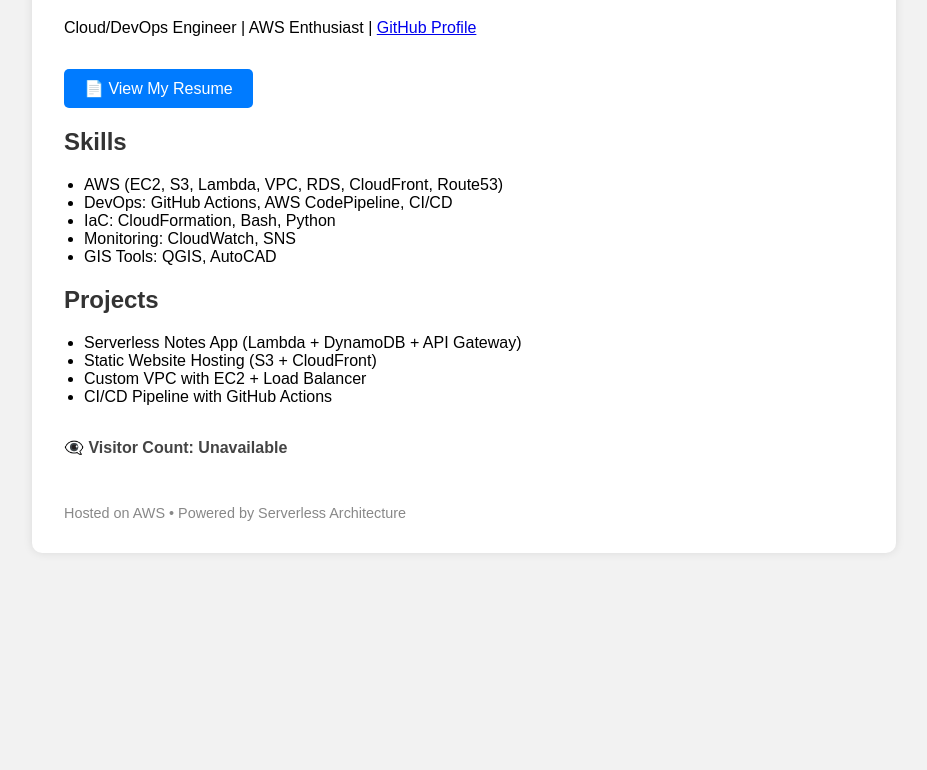
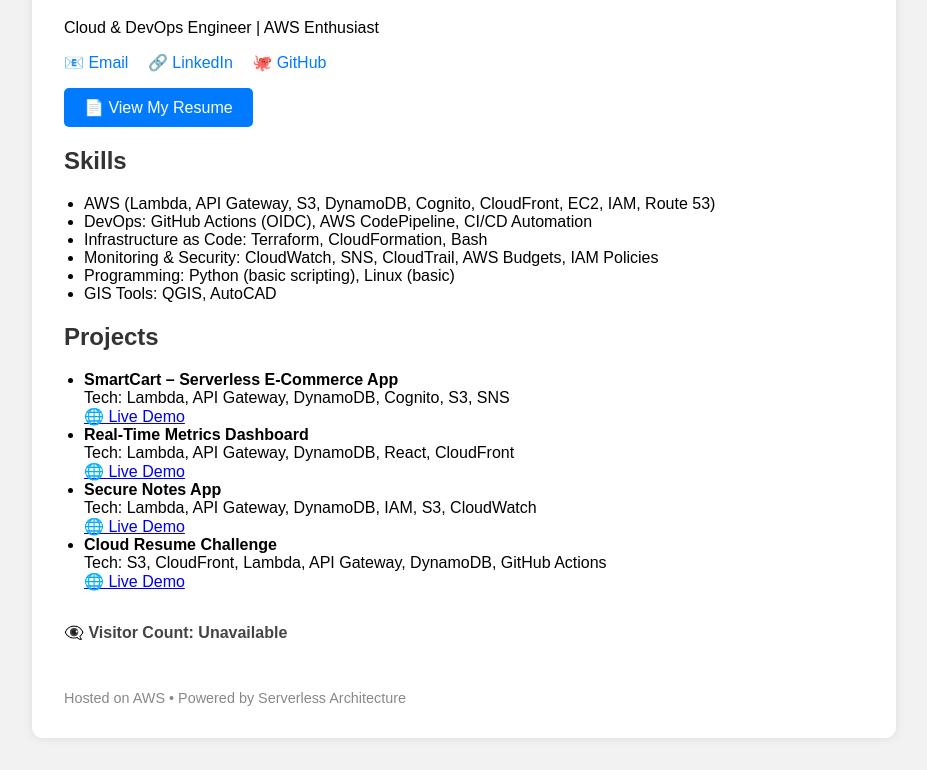
Before and after one commit to RavikumarKamani74/ravikumar-cloud-portfolio, a plain HTML site: page Frontend/index.html in a window 1280 px wide. Shown: the part 125-895 px from the top of the page, without its empty margins (176-1103 px from the left). Before the commit the page ends 800 px from the top, so only its background shows below. Drawn offline with Linux system fonts and the light colour scheme; no server answers.

Commit message:
change frontend

```diff
--- a/Frontend/index.html
+++ b/Frontend/index.html
@@ -4,6 +4,7 @@
   <meta charset="UTF-8" />
   <meta name="viewport" content="width=device-width, initial-scale=1.0"/>
   <title>Kamani Ravikumar | Cloud Resume Challenge</title>
+  <link rel="icon" href="https://d20dywo6lz1slm.cloudfront.net/favicon.png" type="image/png" />
   <style>
     body {
       font-family: Arial, sans-serif;
@@ -48,33 +49,68 @@
       font-size: 0.9rem;
       color: #888;
     }
+    .contact-links {
+      margin-top: 0.5rem;
+    }
+    .contact-links a {
+      margin-right: 15px;
+      color: #007BFF;
+      text-decoration: none;
+    }
+    .contact-links a:hover {
+      text-decoration: underline;
+    }
   </style>
 </head>
 <body>
   <div class="container">
     <h1>Kamani Ravikumar</h1>
-    <p>Cloud/DevOps Engineer | AWS Enthusiast | <a href="https://github.com/RavikumarKamani74" target="_blank">GitHub Profile</a></p>
+    <p>
+      Cloud & DevOps Engineer | AWS Enthusiast
+    </p>
+    <div class="contact-links">
+      <a href="mailto:ravikamani789@gmail.com">📧 Email</a>
+      <a href="https://linkedin.com/in/ravikumar-kamani-41b1641b2" target="_blank" rel="noopener noreferrer">🔗 LinkedIn</a>
+      <a href="https://github.com/RavikumarKamani74" target="_blank" rel="noopener noreferrer">🐙 GitHub</a>
+    </div>
 
     <!-- 📄 Resume Button -->
-    <a class="resume-button" href="https://d20dywo6lz1slm.cloudfront.net/Frontend/KamaniRavikumar-Resume.pdf" target="_blank">
+    <a class="resume-button" href="https://d20dywo6lz1slm.cloudfront.net/Frontend/KamaniRavikumar-Resume.pdf" target="_blank" rel="noopener noreferrer">
       📄 View My Resume
     </a>
 
     <h2>Skills</h2>
     <ul>
-      <li>AWS (EC2, S3, Lambda, VPC, RDS, CloudFront, Route53)</li>
-      <li>DevOps: GitHub Actions, AWS CodePipeline, CI/CD</li>
-      <li>IaC: CloudFormation, Bash, Python</li>
-      <li>Monitoring: CloudWatch, SNS</li>
+      <li>AWS (Lambda, API Gateway, S3, DynamoDB, Cognito, CloudFront, EC2, IAM, Route 53)</li>
+      <li>DevOps: GitHub Actions (OIDC), AWS CodePipeline, CI/CD Automation</li>
+      <li>Infrastructure as Code: Terraform, CloudFormation, Bash</li>
+      <li>Monitoring & Security: CloudWatch, SNS, CloudTrail, AWS Budgets, IAM Policies</li>
+      <li>Programming: Python (basic scripting), Linux (basic)</li>
       <li>GIS Tools: QGIS, AutoCAD</li>
     </ul>
 
     <h2>Projects</h2>
     <ul>
-      <li>Serverless Notes App (Lambda + DynamoDB + API Gateway)</li>
-      <li>Static Website Hosting (S3 + CloudFront)</li>
-      <li>Custom VPC with EC2 + Load Balancer</li>
-      <li>CI/CD Pipeline with GitHub Actions</li>
+      <li>
+        <strong>SmartCart – Serverless E-Commerce App</strong>
+        <br />Tech: Lambda, API Gateway, DynamoDB, Cognito, S3, SNS
+        <br /><a href="https://d2v9ucnpho9ef1.cloudfront.net" target="_blank" rel="noopener noreferrer">🌐 Live Demo</a>
+      </li>
+      <li>
+        <strong>Real-Time Metrics Dashboard</strong>
+        <br />Tech: Lambda, API Gateway, DynamoDB, React, CloudFront
+        <br /><a href="https://dpf18rjfqfy56.cloudfront.net" target="_blank" rel="noopener noreferrer">🌐 Live Demo</a>
+      </li>
+      <li>
+        <strong>Secure Notes App</strong>
+        <br />Tech: Lambda, API Gateway, DynamoDB, IAM, S3, CloudWatch
+        <br /><a href="https://d1nl1hlmql4m3x.cloudfront.net" target="_blank" rel="noopener noreferrer">🌐 Live Demo</a>
+      </li>
+      <li>
+        <strong>Cloud Resume Challenge</strong>
+        <br />Tech: S3, CloudFront, Lambda, API Gateway, DynamoDB, GitHub Actions
+        <br /><a href="https://d20dywo6lz1slm.cloudfront.net" target="_blank" rel="noopener noreferrer">🌐 Live Demo</a>
+      </li>
     </ul>
 
     <div class="visitor">
@@ -91,7 +127,7 @@
       try {
         const response = await fetch('https://q0rz3eyl6c.execute-api.ap-south-2.amazonaws.com/dev/');
         const data = await response.json();
-        document.getElementById('visitorCount').innerText = data.visitorCount;
+        document.getElementById('visitorCount').innerText = data.visitorCount ?? 'Unavailable';
       } catch (error) {
         console.error('Error fetching visitor count:', error);
         document.getElementById('visitorCount').innerText = 'Unavailable';
```
Also changed, not shown: 1 other file.
